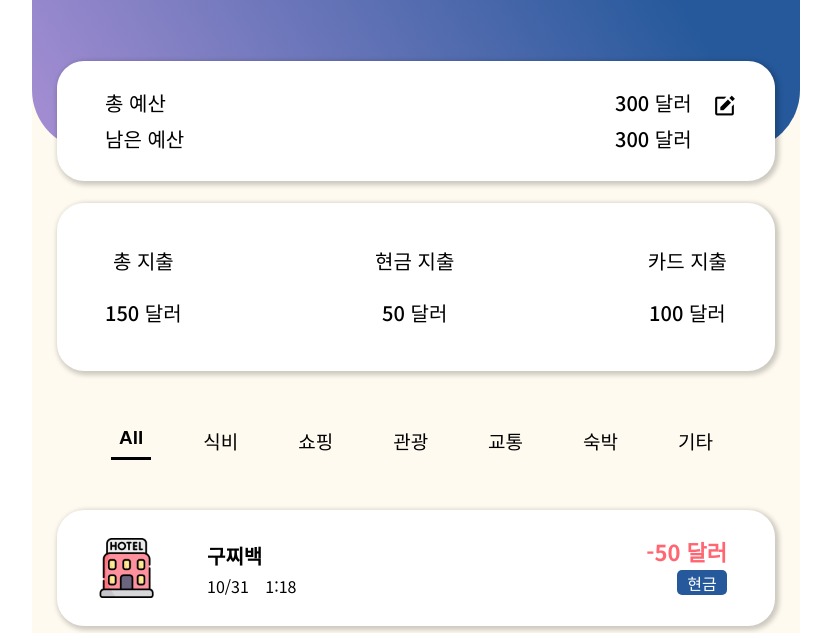
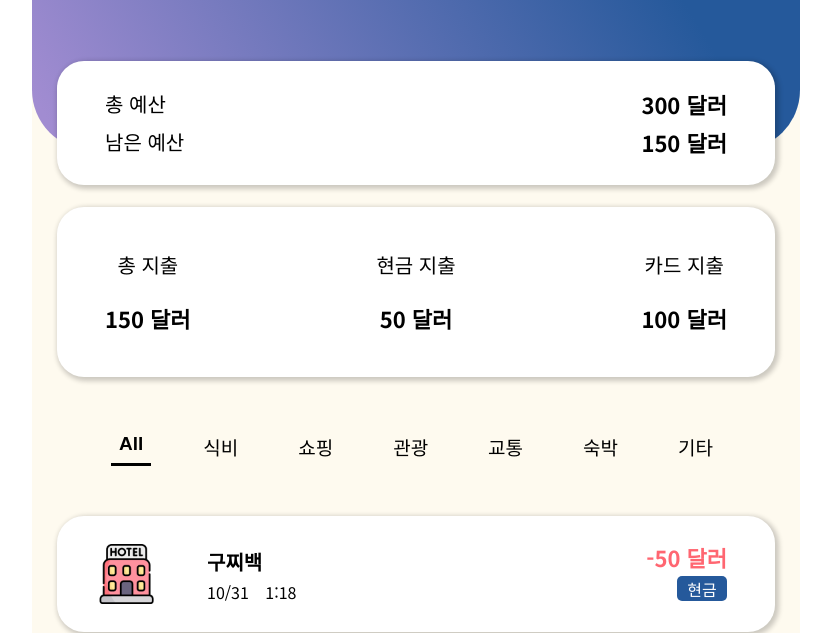
Before and after one commit to hhhyyo/Shall_we_trip, a website built with webpack: page src/pages/trip-expense.html in a window 1280 px wide. Shown: the part 170-803 px from the top of the page, without its empty margins (224-1055 px from the left). Built offline with nearby package versions, Linux system fonts and the light colour scheme.

Commit message:
feat: Modify markup detail

```diff
--- a/src/pages/trip-expense.html
+++ b/src/pages/trip-expense.html
@@ -22,9 +22,8 @@
           </div>
           <div class="budget__rest">
             <span class="budget__rest-text">남은 예산</span>
-            <b class="budget__rest-cost">300 달러</b>
+            <b class="budget__rest-cost">150 달러</b>
           </div>
-          <button class="budget__button"><i class="bx bxs-edit"></i></button>
         </div>
         <div class="area expense">
           <div class="expense__total">
--- a/src/sass/pages/_trip-expense.scss
+++ b/src/sass/pages/_trip-expense.scss
@@ -50,8 +50,6 @@
   }
 
   .budget {
-    position: relative;
-
     &__total,
     &__rest {
       display: flex;
@@ -68,20 +66,8 @@
 
     &__total-cost,
     &__rest-cost {
-      display: inline-block;
-      width: rem(112);
-      font-size: rem(20);
-      font-weight: 500;
-    }
-
-    &__button {
-      color: $black;
-      font-size: rem(25);
-      border: none;
-      background-color: transparent;
-      position: absolute;
-      right: rem(32);
-      top: rem(32);
+      font-size: rem(22);
+      font-weight: 600;
     }
   }
 
@@ -108,8 +94,8 @@
     &__total-cost,
     &__cash-cost,
     &__card-cost {
-      font-size: rem(20);
-      font-weight: 500;
+      font-size: rem(22);
+      font-weight: 600;
       margin: rem(16) 0 rem(32);
     }
 
```
